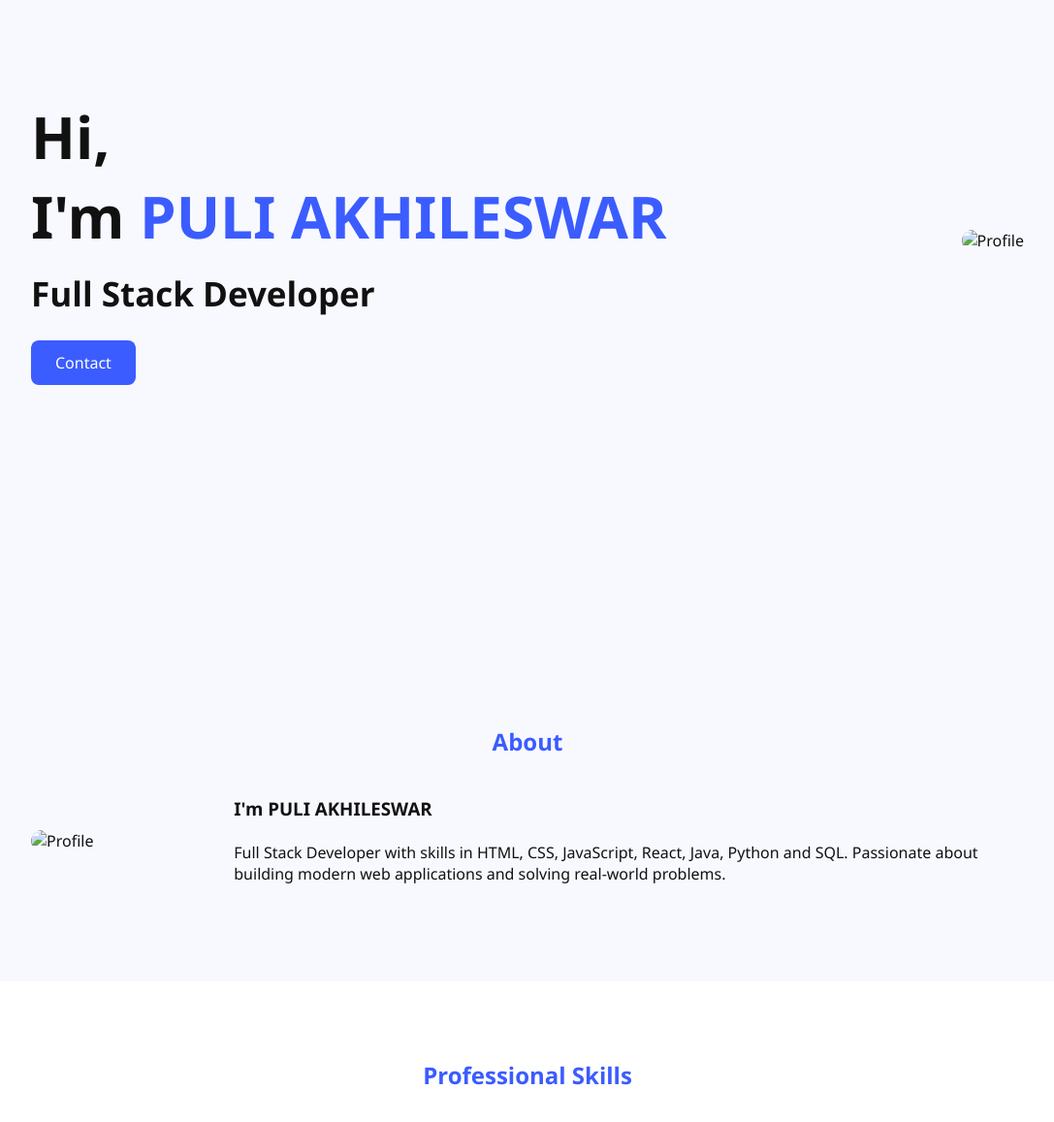
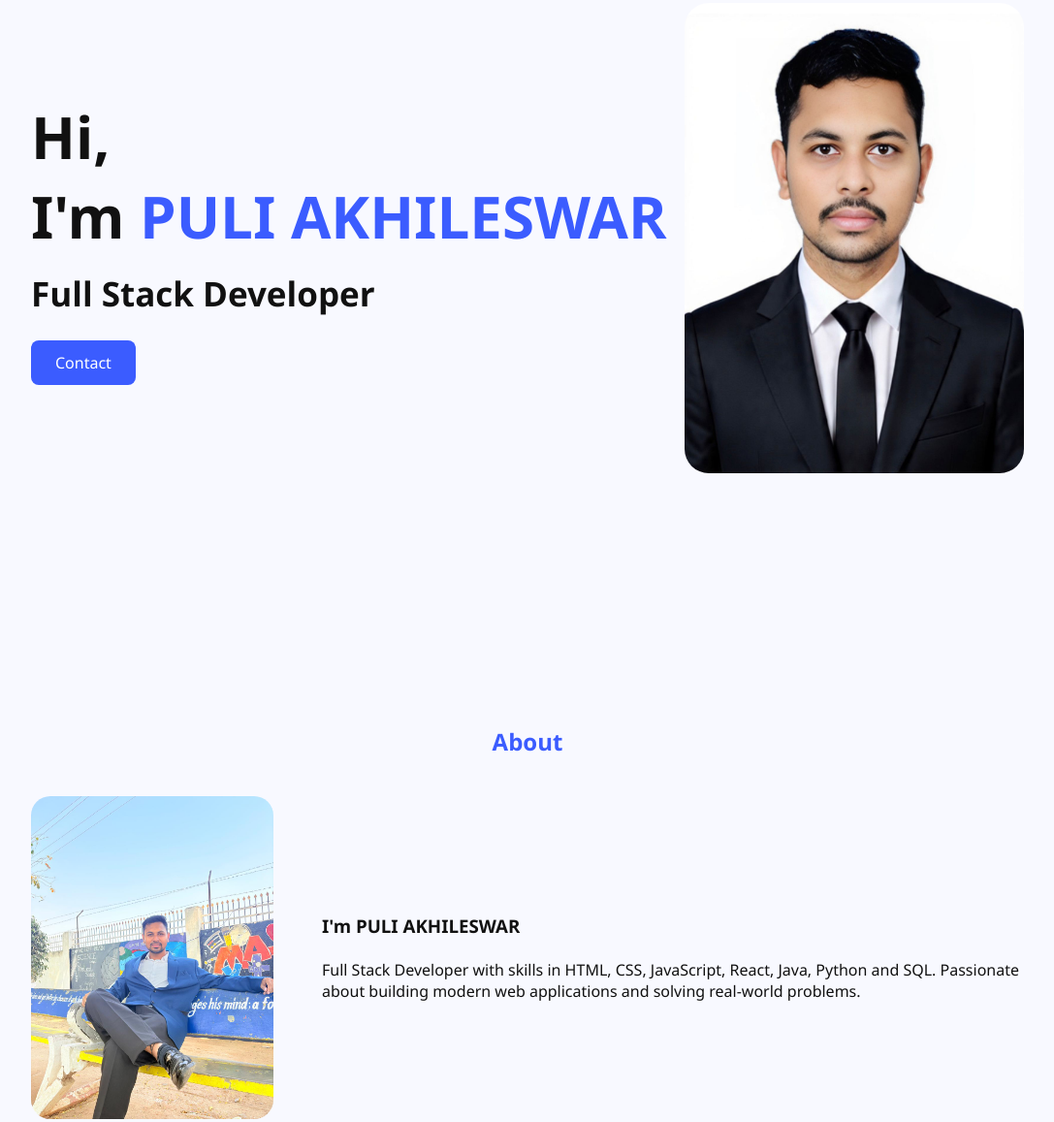
Before and after one commit to PULI-AKHILESWAR/Puli-Akhileswar-Portfolio, a plain HTML site: page index.html in a window 1280 px wide. Shown: the part 152-1309 px from the top of the page at 97% size, without its empty margins (96-1183 px from the left). Drawn offline with Linux system fonts and the light colour scheme.

```diff
--- a/index.html
+++ b/index.html
@@ -251,7 +251,7 @@
 </div>
 
 <div class="hero-img">
-<img src="../media/7.jpeg" alt="Profile">
+<img src="7.jpeg" alt="Profile">
 </div>
 
 </section>
@@ -262,7 +262,7 @@
 
 <div class="about-content">
 
-<img src="../media/843.jpeg" alt="Profile">
+<img src="843.jpeg" alt="Profile">
 
 <div>
 <h3>I'm PULI AKHILESWAR</h3>
```
